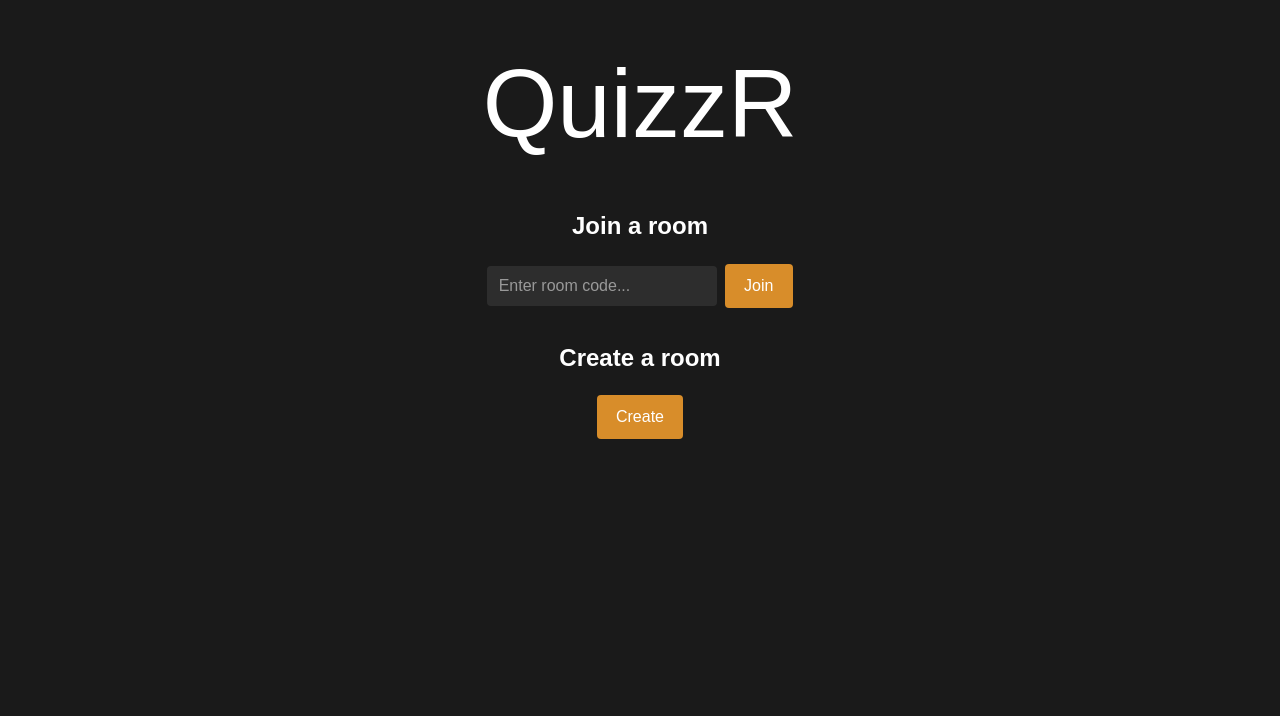
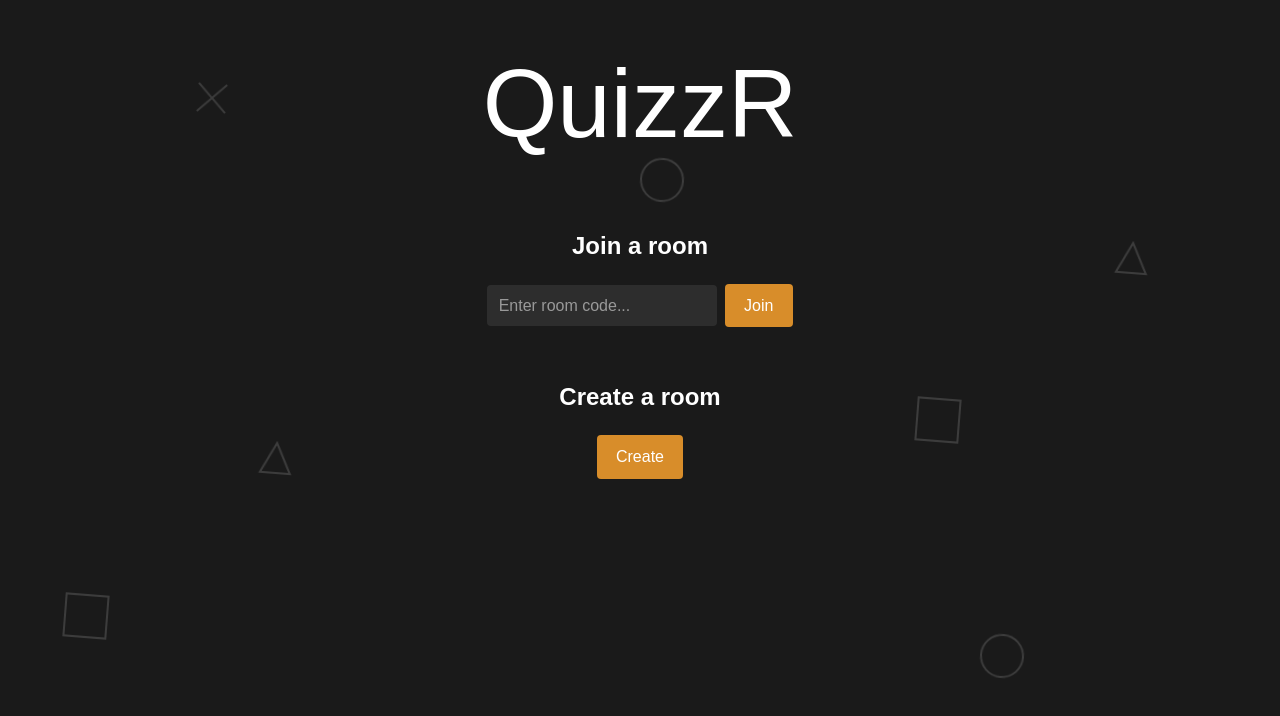
Before and after one commit to Geekenex/ConUHacks-9, a React (Vite) app in the folder frontend/quizzr/: page / in a window 1280 px wide. Shown: the top 716 px of the page. Built offline with nearby package versions, Linux system fonts and the light colour scheme; a web font is replaced by a local one.

Commit message:
homescreen decorations

```diff
--- a/frontend/quizzr/src/App.css
+++ b/frontend/quizzr/src/App.css
@@ -32,6 +32,7 @@ body {
 .app-title {
   font-size: 6rem;
   margin: 0 0 2rem;
+  z-index: 100;
 }
 
 @media (max-width: 600px) {
--- a/frontend/quizzr/src/screens/HomeScreen.css
+++ b/frontend/quizzr/src/screens/HomeScreen.css
@@ -1,4 +1,5 @@
 .home-screen {
+    position: relative;
     display: flex;
     flex-direction: column;
     align-items: center;
@@ -8,3 +9,66 @@
   .section {
     margin-bottom: 2rem;
   }
+
+  .decorative-container {
+    position: fixed;
+    top: 0;
+    left: 0;
+    width: 100%;
+    height: 100%;
+    pointer-events: none;
+  }
+
+  .decorative-shape {
+    position: absolute;
+    animation: bobble 3s ease-in-out infinite;
+  }
+
+  /* X shape */
+  .shape-x {
+    width: 40px;
+    height: 40px;
+    position: relative;
+  }
+  .shape-x::before,
+  .shape-x::after {
+    content: "";
+    position: absolute;
+    width: 100%;
+    height: 2px;
+    background-color: #3c3c3c;
+    top: 50%;
+    left: 0;
+    transform-origin: center;
+  }
+  .shape-x::before {
+    transform: translateY(-50%) rotate(45deg);
+  }
+  .shape-x::after {
+    transform: translateY(-50%) rotate(-45deg);
+  }
+
+  .shape-triangle {
+    width: 40px;
+    height: 40px;
+  }
+
+  .shape-square {
+    width: 40px;
+    height: 40px;
+    background: transparent;
+    border: 2px solid #3c3c3c;
+  }
+
+  .shape-circle {
+    width: 40px;
+    height: 40px;
+    background: transparent;
+    border: 2px solid #3c3c3c;
+    border-radius: 50%;
+  }
+
+  @keyframes bobble {
+    0%, 100% { transform: rotate(6deg); }
+    50% { transform: translateY(-8px); }
+  }
--- a/frontend/quizzr/src/screens/HomeScreen.tsx
+++ b/frontend/quizzr/src/screens/HomeScreen.tsx
@@ -14,8 +14,31 @@ export default function HomeScreen() {
   }
 
   return (
-    <div>
-    <p className="app-title">QuizzR</p>
+    <div className="home-screen">
+      <div className="decorative-container">
+        <div className="decorative-shape shape-x" style={{ top: '10%', left: '15%' }}></div>
+        <div className="decorative-shape shape-x" style={{ bottom: '25%', right: '30%' }}></div>
+        <svg
+          className="decorative-shape shape-triangle"
+          style={{ top: '30%', right: '10%' }}
+          viewBox="0 0 40 40"
+        >
+          <polygon points="20,5 35,35 5,35" fill="none" stroke="#3c3c3c" strokeWidth="2" />
+        </svg>
+        <svg
+          className="decorative-shape shape-triangle"
+          style={{ bottom: '40%', left: '20%' }}
+          viewBox="0 0 40 40"
+        >
+          <polygon points="20,5 35,35 5,35" fill="none" stroke="#3c3c3c" strokeWidth="2" />
+        </svg>
+        <div className="decorative-shape shape-square" style={{ bottom: '20%', left: '5%' }}></div>
+        <div className="decorative-shape shape-square" style={{ top: '50%', right: '25%' }}></div>
+        <div className="decorative-shape shape-circle" style={{ bottom: '15%', right: '20%' }}></div>
+        <div className="decorative-shape shape-circle" style={{ top: '20%', left: '50%' }}></div>
+      </div>
+
+      <p className="app-title">QuizzR</p>
       <div className="section">
         <h2>Join a room</h2>
         <CustomInput
@@ -25,11 +48,9 @@ export default function HomeScreen() {
         />
         <CustomButton onClick={handleJoinRoom}>Join</CustomButton>
       </div>
-
       <div className="section">
         <h2>Create a room</h2>
-        <CustomButton onClick={() => navigate('/create')}>
-          Create
+        <CustomButton onClick={() => navigate('/create')}>Create
         </CustomButton>
       </div>
     </div>
```
